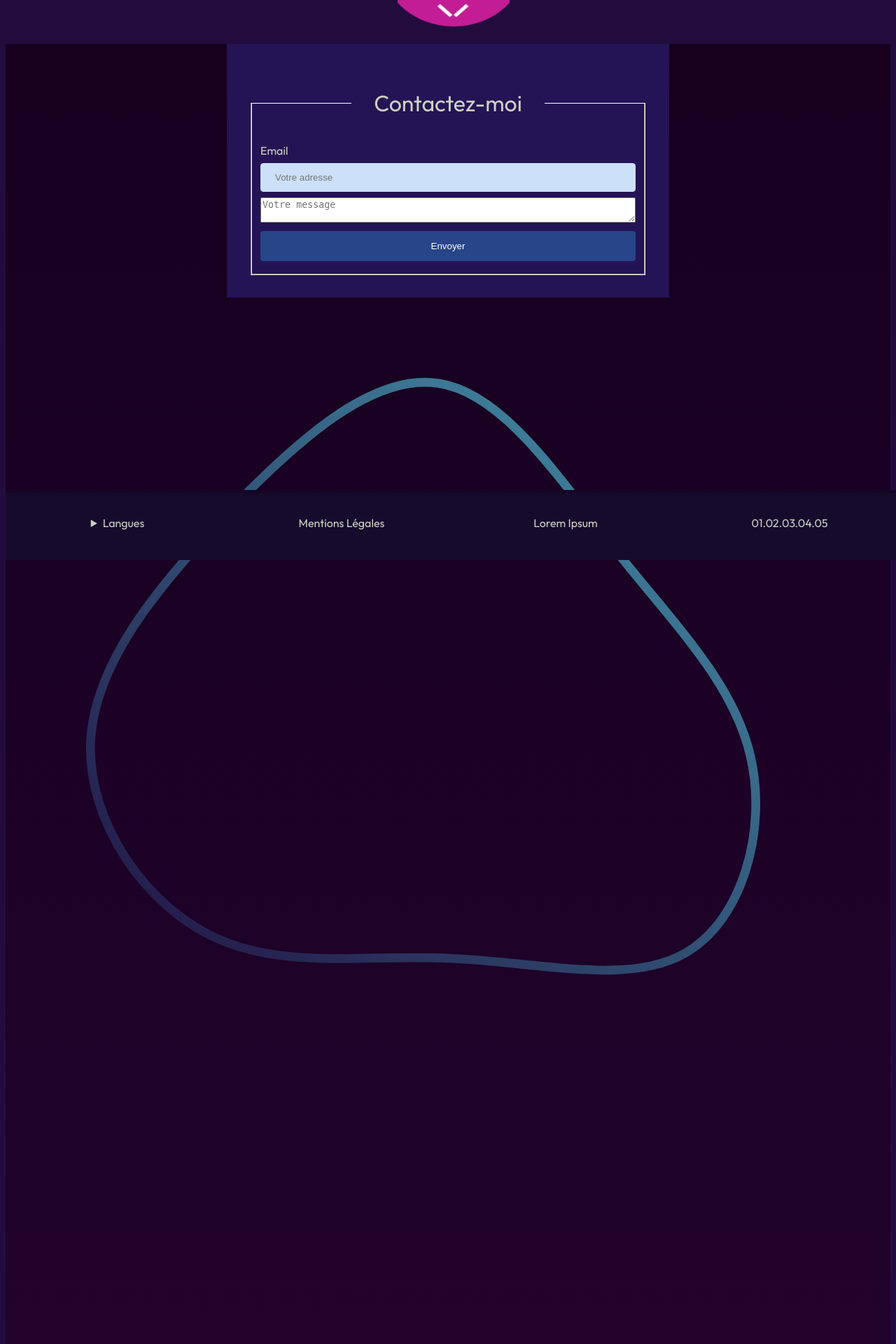
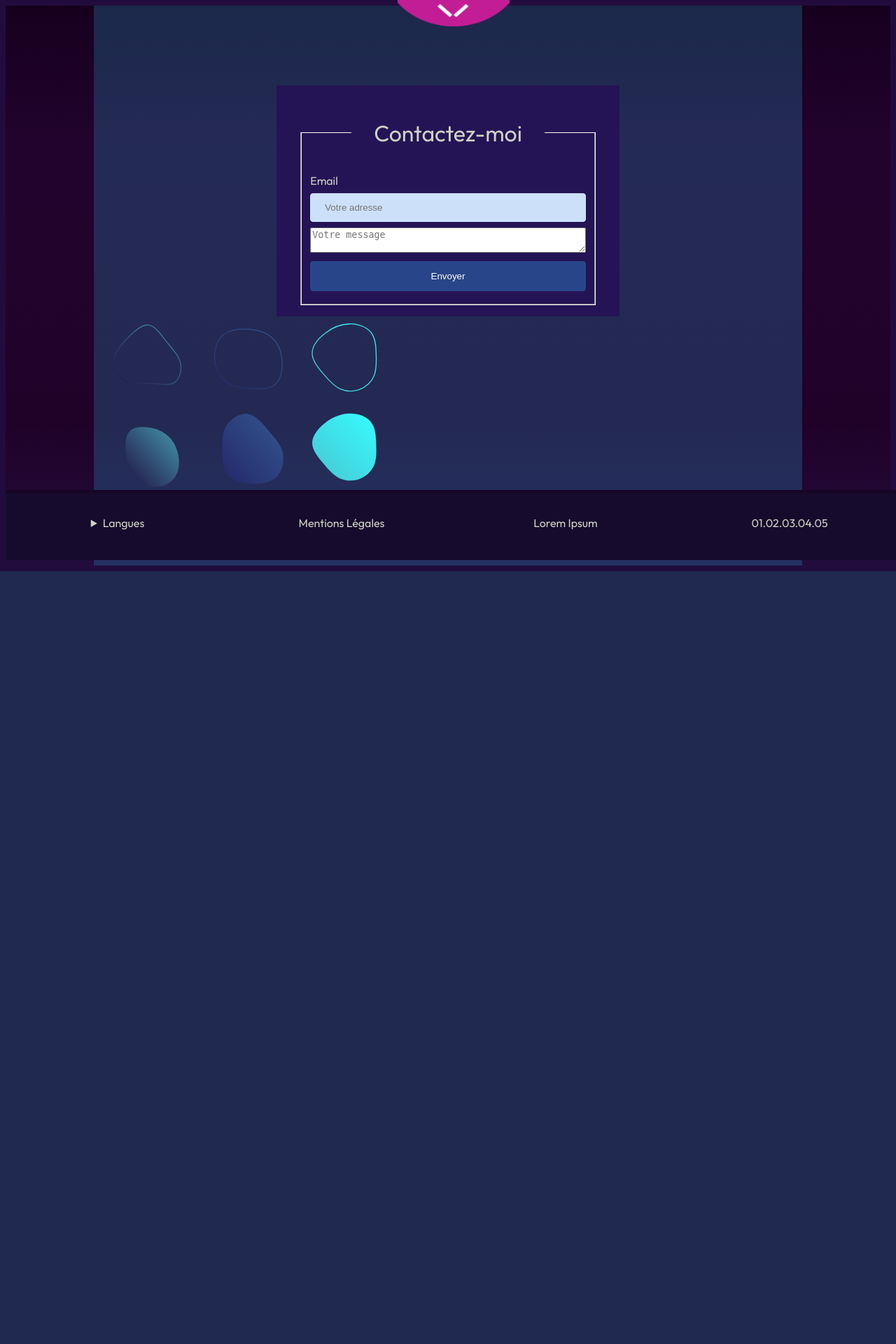
Before and after one commit to Poyopote/portfolio, a PHP site: page /page/contact.html in a window 1280 px wide. Shown: the top 1920 px of the page at 70% size. After the commit the page ends 816 px from the top, so only its background shows below. Run offline with PHP 8.4, Linux system fonts and the light colour scheme; some libraries are stand-ins or nearby versions.

Commit message:
Update contact.css

```diff
--- a/Portfolio/contact.css
+++ b/Portfolio/contact.css
@@ -1,8 +1,18 @@
+main{
+  background-color: #2c9fcc41;
+  margin: 0 10%;
+  min-height: 100vh;
+  padding: 1em;
+}
+section{
+  margin-top: 10vh;
+}
+
 form{
-    margin: 5% auto 0;
+    margin: 10% auto 0;
     width: 50%;
     background-color: #241455;
-    padding: 2em;
+    padding: 1em 2em;
 
 }
 
@@ -54,3 +64,14 @@ legend{
   padding: 1em;
   font-size: 2em;
 }
+
+aside img {
+  display: table-row;
+  width: 10vw;
+}
+
+aside div {
+  display: table-cell;
+  width: 30%;
+
+}
```
